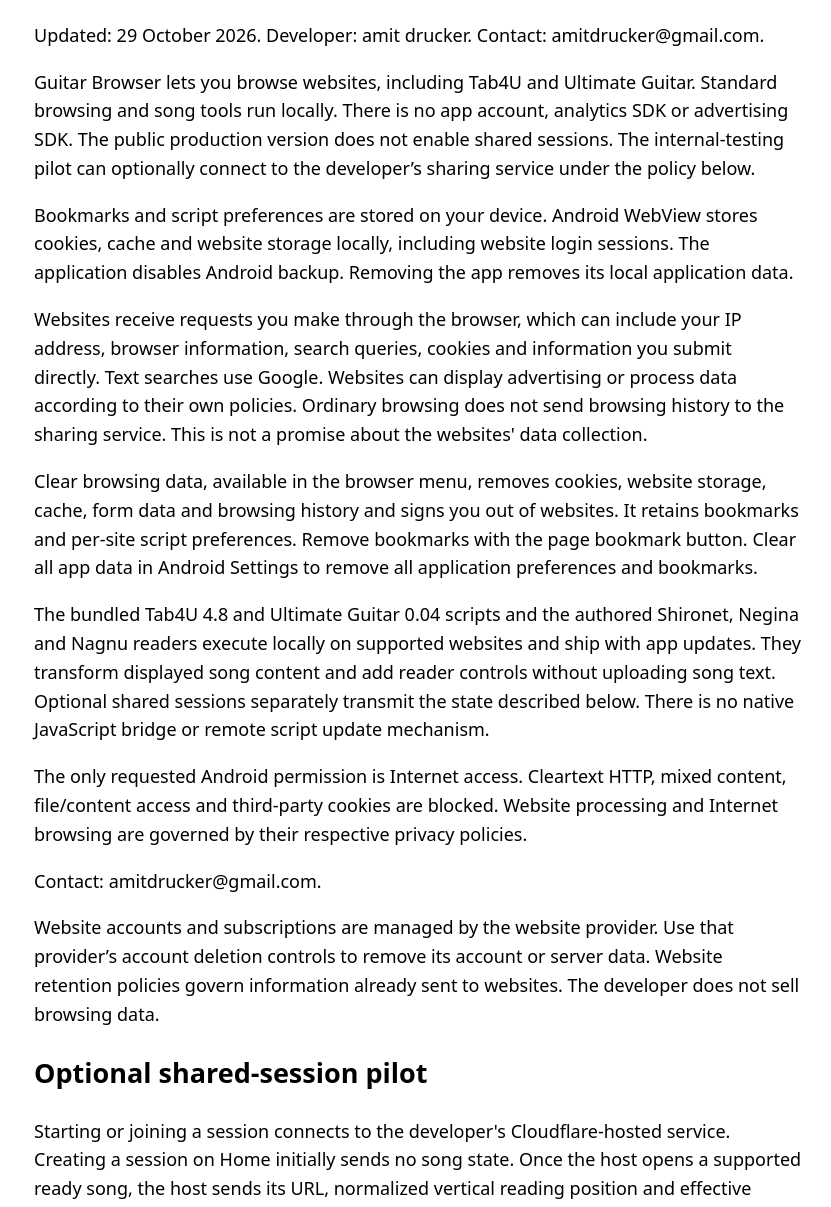
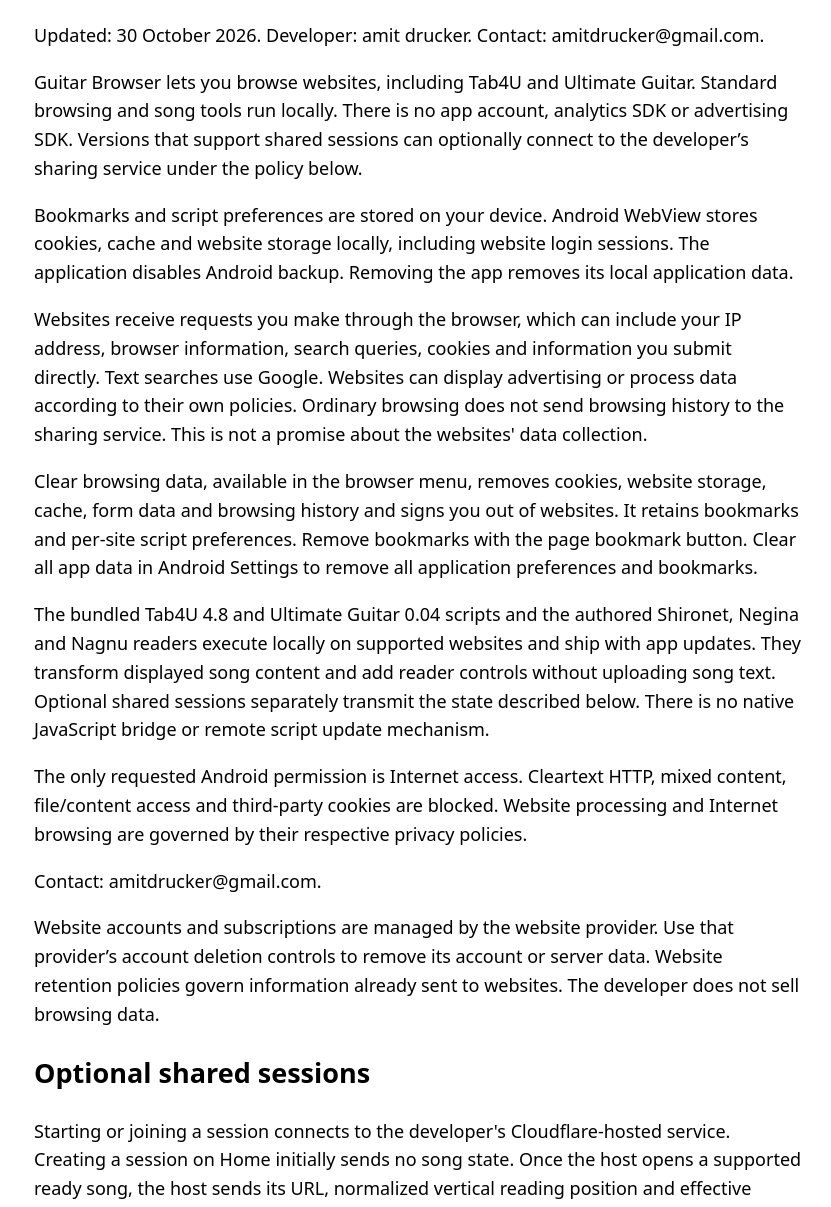
Before and after one commit to amitdrucker/guitar-browser-privacy, a plain HTML site: page index.html in a window 1280 px wide. Shown: the part 93-1300 px from the top of the page, without its empty margins (222-1053 px from the left). Drawn offline with Linux system fonts and the light colour scheme.

Commit message:
Disclose shared sessions in production privacy policy

```diff
--- a/index.html
+++ b/index.html
@@ -1,8 +1,8 @@
 <!doctype html>
 <html lang="en"><meta charset="utf-8"><meta name="viewport" content="width=device-width,initial-scale=1"><title>Guitar Browser privacy policy</title><style>body{max-width:48rem;margin:2rem auto;padding:0 1rem;font:18px/1.6 system-ui}</style><body>
 <h1>Guitar Browser privacy policy</h1>
-<p>Updated: 29 October 2026. Developer: amit drucker. Contact: amitdrucker@gmail.com.</p>
-<p>Guitar Browser lets you browse websites, including Tab4U and Ultimate Guitar. Standard browsing and song tools run locally. There is no app account, analytics SDK or advertising SDK. The public production version does not enable shared sessions. The internal-testing pilot can optionally connect to the developer’s sharing service under the policy below.</p>
+<p>Updated: 30 October 2026. Developer: amit drucker. Contact: amitdrucker@gmail.com.</p>
+<p>Guitar Browser lets you browse websites, including Tab4U and Ultimate Guitar. Standard browsing and song tools run locally. There is no app account, analytics SDK or advertising SDK. Versions that support shared sessions can optionally connect to the developer’s sharing service under the policy below.</p>
 <p>Bookmarks and script preferences are stored on your device. Android WebView stores cookies, cache and website storage locally, including website login sessions. The application disables Android backup. Removing the app removes its local application data.</p>
 <p>Websites receive requests you make through the browser, which can include your IP address, browser information, search queries, cookies and information you submit directly. Text searches use Google. Websites can display advertising or process data according to their own policies. Ordinary browsing does not send browsing history to the sharing service. This is not a promise about the websites&#x27; data collection.</p>
 <p>Clear browsing data, available in the browser menu, removes cookies, website storage, cache, form data and browsing history and signs you out of websites. It retains bookmarks and per-site script preferences. Remove bookmarks with the page bookmark button. Clear all app data in Android Settings to remove all application preferences and bookmarks.</p>
@@ -10,12 +10,11 @@
 <p>The only requested Android permission is Internet access. Cleartext HTTP, mixed content, file/content access and third-party cookies are blocked. Website processing and Internet browsing are governed by their respective privacy policies.</p>
 <p>Contact: amitdrucker@gmail.com.</p>
 <p>Website accounts and subscriptions are managed by the website provider. Use that provider’s account deletion controls to remove its account or server data. Website retention policies govern information already sent to websites. The developer does not sell browsing data.</p>
-<h2>Optional shared-session pilot</h2>
+<h2>Optional shared sessions</h2>
 <p>Starting or joining a session connects to the developer&#x27;s Cloudflare-hosted service. Creating a session on Home initially sends no song state. Once the host opens a supported ready song, the host sends its URL, normalized vertical reading position and effective transpose. Viewers receive that state. No song text, website cookies, passwords, browsing history, bookmarks or website account data are sent by the sharing transport. The song URL itself can reveal what the host is reading, including its query or fragment, so share only pages you intend viewers to see.</p>
 <p>No account is required. Anyone holding the invitation can join while it is valid, subject to the 25-viewer capacity. Treat invitation links and QR codes as access credentials. Joining issues a separate temporary viewer credential. Host, viewer and invitation credentials are kept in app memory; the backend stores hashes rather than raw credentials. Credentials are sent in HTTPS authorization headers. The invitation credential is in its URL fragment and is not sent in the landing-page request.</p>
-<p>Invitations may use a reusable Bitly short link. Bitly stores a destination pointing to the public invitation landing page; individual session credentials are appended in the URL fragment rather than saved as Bitly destinations. Opening a Bitly link in a browser lets Bitly process clicks and connection/browser information under its privacy policy (https://bitly.com/pages/privacy). The full invitation remains an access credential. Pasting the complete short invitation into the app joins directly without resolving Bitly.</p>
 <p>The service retains the latest reader state, status, revision, session expiry and recent viewer heartbeats. It keeps no application-level song history. Sessions expire after 24 hours. Stop revokes the invitation and deletes the live session record once the server acknowledges it. If Stop fails, the app retains retry controls; closing or uninstalling the app does not confirm server deletion. Cloudflare infrastructure recovery copies and metadata are governed by Cloudflare&#x27;s policies; immediate physical deletion of backups is not promised.</p>
-<p>Cloudflare necessarily processes connection information, including network addresses, to serve requests. For abuse protection, the Worker hashes the Cloudflare-provided source IP address and uses that key in Cloudflare rate-limit counters. Raw IP addresses are not stored by the application. A separate pilot counter stores only the cumulative number of creations. Worker request logging/observability is disabled, and application code does not log invitation credentials, API payloads or full song URLs. This does not promise that Cloudflare processes no infrastructure metadata.</p>
+<p>Cloudflare necessarily processes connection information, including network addresses, to serve requests. For abuse protection, the Worker hashes the Cloudflare-provided source IP address and uses that key in Cloudflare rate-limit counters. Raw IP addresses are not stored by the application. A separate counter stores only the number of sessions created in the current UTC day; an earlier pilot lifetime counter remains stored separately. Worker request logging/observability is disabled, and application code does not log invitation credentials, API payloads or full song URLs. This does not promise that Cloudflare processes no infrastructure metadata.</p>
 <p>Opening a song still connects to that website under its own policies. Shared sessions do not transfer the host&#x27;s website login to viewers. Copy, QR and WhatsApp/share-sheet actions disclose the invitation to the recipient or chosen service. The invitation landing page has no analytics, external assets or session-fetching script.</p>
 <p></p>
 </body></html>
```
